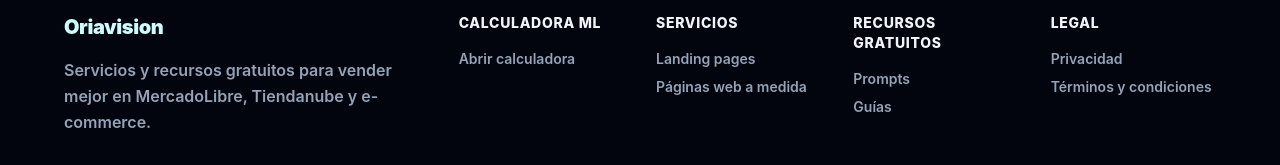
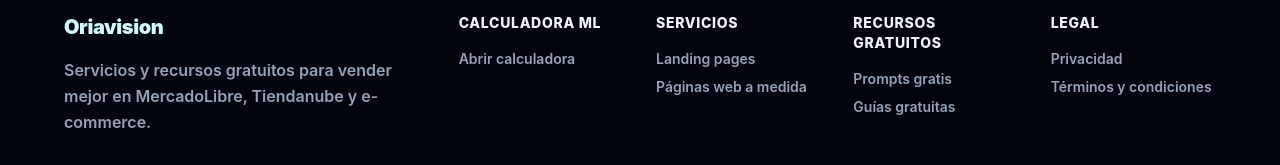
Before and after one commit to BengoDamian/oriavision-hub, a Next.js app: page /prompts in a window 1280 px wide. Shown: the part 1415-1580 px from the top of the page. Built offline with nearby package versions, Linux system fonts and the light colour scheme; no server answers.

Commit message:
cambio texto prompts y guias

```diff
--- a/src/app/guias/page.tsx
+++ b/src/app/guias/page.tsx
@@ -9,17 +9,17 @@ const SITE_URL = "https://www.oriavision.com.ar";
 const PAGE_URL = `${SITE_URL}/guias/`;
 
 export const metadata: Metadata = {
-  title: "Guías de MercadoLibre y e-commerce",
+  title: "Guías gratuitas de MercadoLibre y e-commerce | Oriavision",
   description:
-    "Guías claras, accionables y sin humo para vender mejor. Recursos gratuitos de Oriavision sobre MercadoLibre y e-commerce.",
+    "Guías gratuitas, claras, accionables y sin humo para vender mejor. Recursos gratis de Oriavision sobre MercadoLibre y e-commerce.",
   alternates: {
     canonical: "/guias/",
   },
   openGraph: {
     url: PAGE_URL,
-    title: "Guías de MercadoLibre y e-commerce | Oriavision",
+    title: "Guías gratuitas de MercadoLibre y e-commerce | Oriavision",
     description:
-      "Guías claras, accionables y sin humo para vender mejor. Recursos gratuitos de Oriavision sobre MercadoLibre y e-commerce.",
+      "Guías gratuitas, claras, accionables y sin humo para vender mejor. Recursos gratis de Oriavision sobre MercadoLibre y e-commerce.",
     images: [
       {
         url: "/og/home.png",
@@ -30,9 +30,9 @@ export const metadata: Metadata = {
     ],
   },
   twitter: {
-    title: "Guías de MercadoLibre y e-commerce | Oriavision",
+    title: "Guías gratuitas de MercadoLibre y e-commerce | Oriavision",
     description:
-      "Guías claras, accionables y sin humo para vender mejor. Recursos gratuitos de Oriavision sobre MercadoLibre y e-commerce.",
+      "Guías gratuitas, claras, accionables y sin humo para vender mejor. Recursos gratis de Oriavision sobre MercadoLibre y e-commerce.",
     images: ["/og/home.png"],
   },
 };
@@ -80,7 +80,7 @@ export default function GuiasPage() {
               </span>
 
               <h1 className="mt-5 text-4xl font-black tracking-tight text-slate-900 md:text-6xl">
-                Guías
+                Guías gratuitas
               </h1>
               <p className="mx-auto mt-4 max-w-2xl text-lg font-medium text-textBody md:text-xl">
                 Guías cortas, accionables y sin humo. Entrás, leés y lo aplicás al toque.
--- a/src/app/page.tsx
+++ b/src/app/page.tsx
@@ -2037,7 +2037,7 @@ export default function Home() {
                 <div className="ov-icon">
                   <FileText className="h-7 w-7" />
                 </div>
-                <h3>Prompts</h3>
+                <h3>Prompts gratis</h3>
                 <p>
                   Listos para copiar, adaptar y usar en análisis de productos, publicaciones y decisiones de MercadoLibre.
                 </p>
@@ -2057,7 +2057,7 @@ export default function Home() {
                 </div>
 
                 <Link href="/prompts/" className="ov-btn ov-btn-primary mt-7">
-                  Ver todos los prompts <ArrowRight className="relative z-10 h-4 w-4" />
+                  Ver todos los prompts gratis <ArrowRight className="relative z-10 h-4 w-4" />
                 </Link>
               </div>
             </Reveal>
@@ -2067,7 +2067,7 @@ export default function Home() {
                 <div className="ov-icon">
                   <BookOpen className="h-7 w-7" />
                 </div>
-                <h3>Guías</h3>
+                <h3>Guías gratuitas</h3>
                 <p>
                   Artículos simples, directos y accionables para tomar mejores decisiones en e-commerce.
                 </p>
@@ -2087,7 +2087,7 @@ export default function Home() {
                 </div>
 
                 <Link href="/guias/" className="ov-btn ov-btn-secondary mt-7">
-                  Ver todas las guías <ArrowRight className="h-4 w-4" />
+                  Ver todas las guías gratuitas <ArrowRight className="h-4 w-4" />
                 </Link>
               </div>
             </Reveal>
--- a/src/app/prompts/layout.tsx
+++ b/src/app/prompts/layout.tsx
@@ -1,8 +1,8 @@
 import type { Metadata } from "next";
 
 export const metadata: Metadata = {
-  title: "Prompts",
-  description: "Recursos gratuitos: prompts listos para copiar y usar para vender mejor.",
+  title: "Prompts gratis | Oriavision",
+  description: "Prompts gratis y recursos gratuitos listos para copiar y usar para vender mejor en MercadoLibre y e-commerce.",
 };
 
 export default function PromptsLayout({
--- a/src/app/prompts/page.tsx
+++ b/src/app/prompts/page.tsx
@@ -9,17 +9,17 @@ const SITE_URL = "https://www.oriavision.com.ar";
 const PAGE_URL = `${SITE_URL}/prompts/`;
 
 export const metadata: Metadata = {
-  title: "Prompts para MercadoLibre y e-commerce",
+  title: "Prompts gratis para MercadoLibre y e-commerce | Oriavision",
   description:
-    "Prompts listos para leer, copiar y usar. Recursos gratuitos de Oriavision para vender mejor en MercadoLibre y e-commerce.",
+    "Prompts gratis listos para leer, copiar y usar. Recursos gratuitos de Oriavision para vender mejor en MercadoLibre y e-commerce.",
   alternates: {
     canonical: "/prompts/",
   },
   openGraph: {
     url: PAGE_URL,
-    title: "Prompts para MercadoLibre y e-commerce | Oriavision",
+    title: "Prompts gratis para MercadoLibre y e-commerce | Oriavision",
     description:
-      "Prompts listos para leer, copiar y usar. Recursos gratuitos de Oriavision para vender mejor en MercadoLibre y e-commerce.",
+      "Prompts gratis listos para leer, copiar y usar. Recursos gratuitos de Oriavision para vender mejor en MercadoLibre y e-commerce.",
     images: [
       {
         url: "/og/home.png",
@@ -30,9 +30,9 @@ export const metadata: Metadata = {
     ],
   },
   twitter: {
-    title: "Prompts para MercadoLibre y e-commerce | Oriavision",
+    title: "Prompts gratis para MercadoLibre y e-commerce | Oriavision",
     description:
-      "Prompts listos para leer, copiar y usar. Recursos gratuitos de Oriavision para vender mejor en MercadoLibre y e-commerce.",
+      "Prompts gratis listos para leer, copiar y usar. Recursos gratuitos de Oriavision para vender mejor en MercadoLibre y e-commerce.",
     images: ["/og/home.png"],
   },
 };
@@ -80,7 +80,7 @@ export default function PromptsPage() {
               </span>
 
               <h1 className="mt-5 text-4xl font-black tracking-tight text-slate-900 md:text-6xl">
-                Prompts
+                Prompts gratis
               </h1>
               <p className="mx-auto mt-4 max-w-2xl text-lg font-medium text-textBody md:text-xl">
                 Prompts listos para leer, copiar y usar. Sin vueltas y sin humo.
--- a/src/components/Footer.tsx
+++ b/src/components/Footer.tsx
@@ -64,7 +64,7 @@ export default function Footer() {
                 href="/prompts/"
                 className="text-slate-400 transition-colors hover:text-cyan-100"
               >
-                Prompts
+                Prompts gratis
               </Link>
             </li>
             <li>
@@ -72,7 +72,7 @@ export default function Footer() {
                 href="/guias/"
                 className="text-slate-400 transition-colors hover:text-cyan-100"
               >
-                Guías
+                Guías gratuitas
               </Link>
             </li>
           </ul>
--- a/src/components/Navbar.tsx
+++ b/src/components/Navbar.tsx
@@ -20,8 +20,8 @@ const NAV_GROUPS: NavGroup[] = [
   {
     label: "Recursos gratuitos",
     items: [
-      { label: "Prompts", href: "/prompts/" },
-      { label: "Guías", href: "/guias/" },
+      { label: "Prompts gratis", href: "/prompts/" },
+      { label: "Guías gratuitas", href: "/guias/" },
     ],
   },
   {
```
Also changed, not shown: 1 other file (tests, documents, lock files or other folders).
